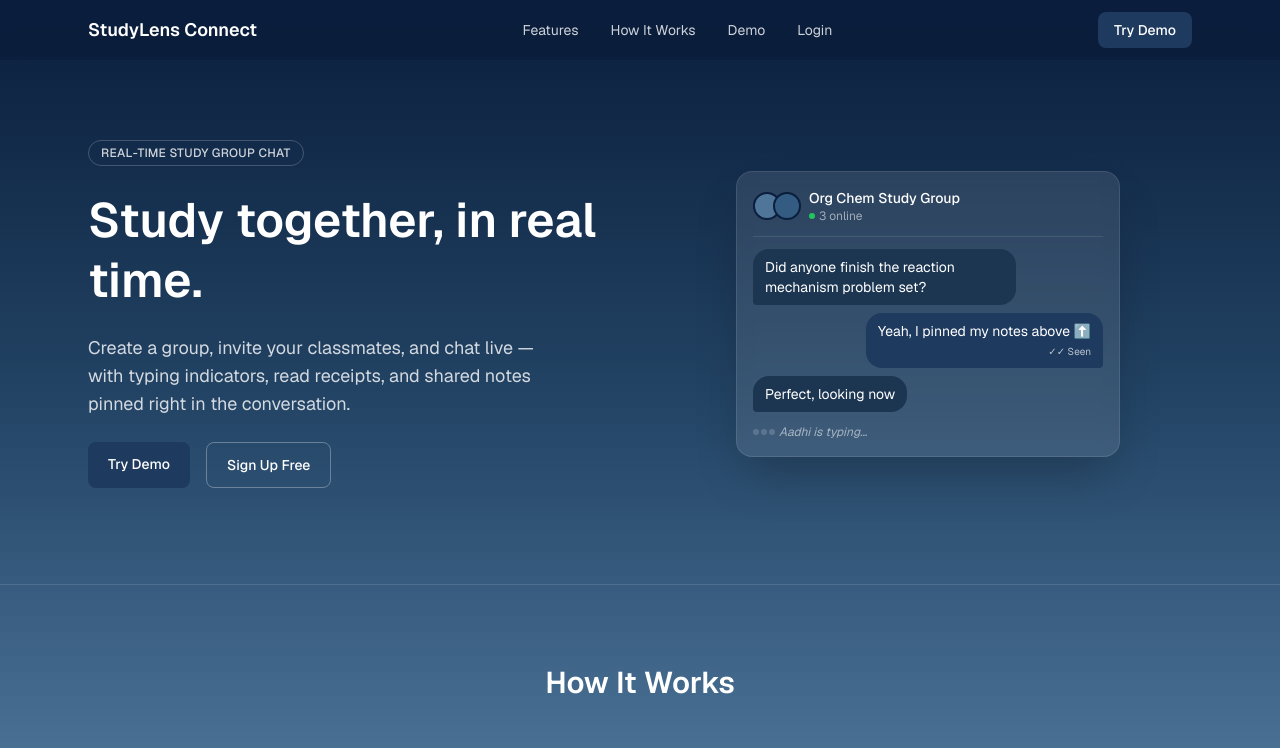
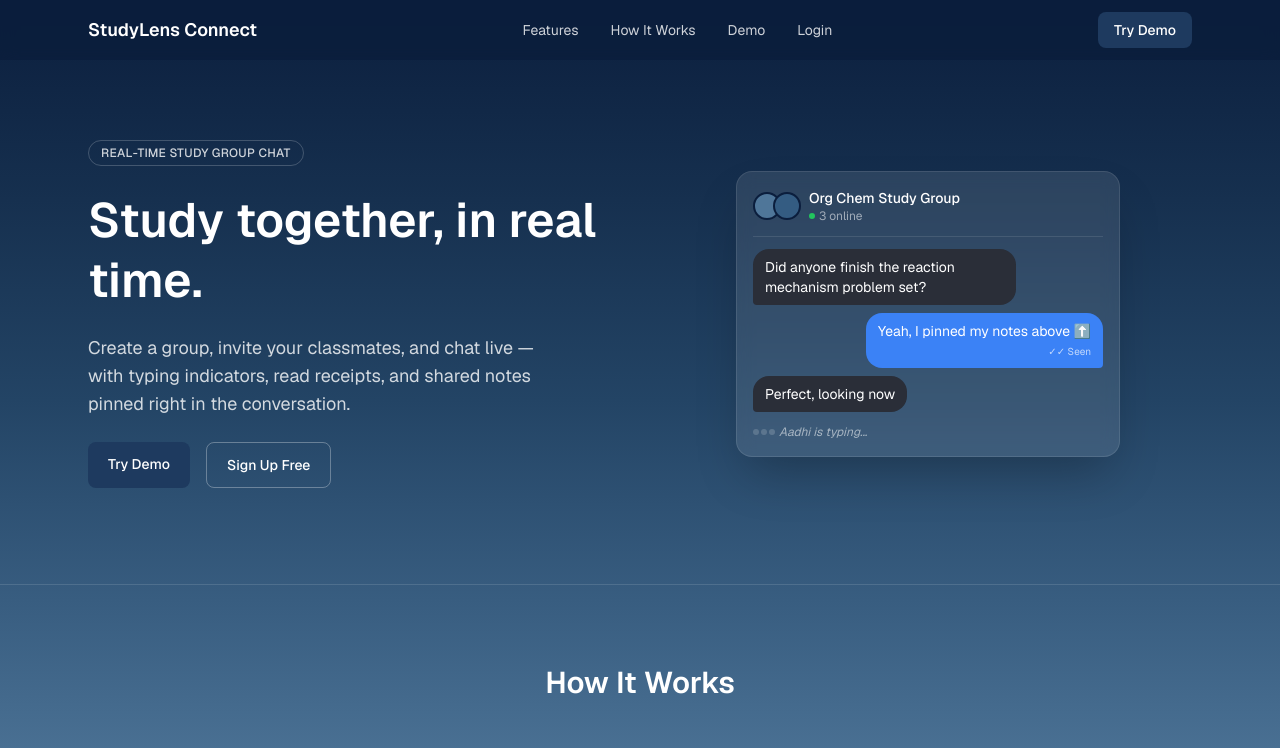
Before and after one commit to Aadhi153/studylens-connect, a Next.js app: page / in a window 1280 px wide. Shown: the top 748 px of the page. Built offline with nearby package versions, Linux system fonts and the light colour scheme.

Commit message:
feat: implement chat UI components, DM thread view, and application layout with global CSS styling

```diff
--- a/src/app/globals.css
+++ b/src/app/globals.css
@@ -14,16 +14,19 @@
   --landing-text-on-gradient: #ffffff;
   --landing-text-secondary-on-gradient: rgba(255, 255, 255, 0.8);
 
-  /* App/chat pages — same navy/blue system as the landing page */
+  /* App/chat pages — same navy/blue system as the landing page.
+     Panel-level shade hierarchy (darkest -> lightest): rail < list/header/input < content. */
   --app-bg: #0b1e3d;
-  --app-bg-elevated: rgba(255, 255, 255, 0.04);
-  --app-rail-bg: #071527;
-  --app-card-bg: #16304f;
+  --app-bg-elevated: #141d33;
+  --app-rail-bg: #0f1729;
+  --app-card-bg: #141d33;
+  --app-content-bg: #1a2540;
   --app-border: rgba(255, 255, 255, 0.1);
   --app-accent: #2171b5;
   --app-accent-hover: #375c8c;
-  --app-bubble-self: #1e3a5f;
-  --app-bubble-other: #1c3652;
+  --app-unread: #f59e0b;
+  --app-bubble-self: #3b82f6;
+  --app-bubble-other: #2a2e38;
   --app-text-primary: #ffffff;
   --app-text-secondary: rgba(255, 255, 255, 0.55);
 
@@ -41,13 +44,21 @@
   --online: #22c55e;
   --danger: #ef4444;
 
-  /* Group avatar tints */
+  /* Group avatar tints (landing page mockup only) */
   --tint-1: #1e3a5f;
   --tint-2: #345c82;
   --tint-3: #4f7699;
   --tint-4: #7fa3bf;
   --tint-5: #6baed6;
   --tint-6: #274d73;
+
+  /* Per-identity avatar palette — deterministically assigned by user/group id,
+     kept consistent across list rows, chat headers, and message bubbles. */
+  --avatar-1: #3b82f6;
+  --avatar-2: #14b8a6;
+  --avatar-3: #8b5cf6;
+  --avatar-4: #f59e0b;
+  --avatar-5: #f43f5e;
 }
 
 @theme inline {
@@ -59,9 +70,11 @@
   --color-app-bg-elevated: var(--app-bg-elevated);
   --color-app-rail-bg: var(--app-rail-bg);
   --color-app-card: var(--app-card-bg);
+  --color-app-content-bg: var(--app-content-bg);
   --color-app-border: var(--app-border);
   --color-app-accent: var(--app-accent);
   --color-app-accent-hover: var(--app-accent-hover);
+  --color-app-unread: var(--app-unread);
   --color-app-bubble-self: var(--app-bubble-self);
   --color-app-bubble-other: var(--app-bubble-other);
   --color-app-text-primary: var(--app-text-primary);
@@ -84,6 +97,12 @@
   --color-tint-4: var(--tint-4);
   --color-tint-5: var(--tint-5);
   --color-tint-6: var(--tint-6);
+
+  --color-avatar-1: var(--avatar-1);
+  --color-avatar-2: var(--avatar-2);
+  --color-avatar-3: var(--avatar-3);
+  --color-avatar-4: var(--avatar-4);
+  --color-avatar-5: var(--avatar-5);
 
   --font-sans: var(--font-geist-sans);
   --font-mono: var(--font-geist-mono);
@@ -599,6 +618,12 @@ body {
 .groups-page-bg {
   background: var(--landing-gradient);
   background-attachment: fixed;
+}
+
+/* Hairline zone separator between icon rail / list panel / content area —
+   reinforces the panel shade hierarchy without a harsh border. */
+.panel-divider-right {
+  border-right: 0.5px solid rgba(255, 255, 255, 0.06);
 }
 
 /* /settings — same gradient wash as .groups-page-bg; nav/cards float on top
--- a/src/components/chat/ChatHeader.tsx
+++ b/src/components/chat/ChatHeader.tsx
@@ -57,11 +57,11 @@ export function ChatHeader({
 
         <div className="ml-auto flex items-center gap-1">
           <div className="mr-1 hidden -space-x-2 sm:flex">
-            {memberProfiles.slice(0, 4).map((p, i) => (
+            {memberProfiles.slice(0, 4).map((p) => (
               <PresenceAvatar
                 key={p.id}
                 name={p.displayName}
-                index={i}
+                id={p.id}
                 online={onlineIds.has(p.id)}
               />
             ))}
--- a/src/components/groups/GroupList.tsx
+++ b/src/components/groups/GroupList.tsx
@@ -6,6 +6,7 @@ import { usePathname, useSearchParams } from "next/navigation";
 import { Search, Plus, KeyRound, ArrowLeft, MessageSquare, FileText, Users, Settings } from "lucide-react";
 import { GroupRow } from "@/components/groups/GroupRow";
 import { formatRelativeTime } from "@/lib/format";
+import { avatarColorFor, getInitials } from "@/lib/avatarColor";
 import { MOCK_DM_THREADS } from "@/components/dm/mockDmData";
 import type { GroupPreview } from "@/components/groups/types";
 
@@ -75,8 +76,10 @@ function DmList({ filter }: { filter: string }) {
           href={`/groups?view=dms&dm=${thread.id}`}
           className="flex items-center gap-3 rounded-xl px-3 py-2.5 transition hover:bg-white/5"
         >
-          <div className="relative flex h-10 w-10 shrink-0 items-center justify-center rounded-full bg-tint-3 text-sm font-semibold text-white">
-            {thread.name.slice(0, 2).toUpperCase()}
+          <div
+            className={`relative flex h-10 w-10 shrink-0 items-center justify-center rounded-full text-sm font-semibold text-white ${avatarColorFor(thread.id)}`}
+          >
+            {getInitials(thread.name)}
             {thread.online && (
               <span className="absolute -bottom-0.5 -right-0.5 h-2.5 w-2.5 rounded-full border-2 border-app-bg-elevated bg-online" />
             )}
@@ -91,7 +94,7 @@ function DmList({ filter }: { filter: string }) {
             <div className="flex items-center justify-between gap-2">
               <p className="truncate text-xs text-app-text-secondary">{thread.lastMessage}</p>
               {thread.unreadCount > 0 && (
-                <span className="flex h-4 min-w-4 shrink-0 items-center justify-center rounded-full bg-app-accent px-1 text-[10px] font-semibold text-white">
+                <span className="flex h-4 min-w-4 shrink-0 items-center justify-center rounded-full bg-app-unread px-1 text-[10px] font-semibold text-app-rail-bg">
                   {thread.unreadCount}
                 </span>
               )}
@@ -123,7 +126,7 @@ export function GroupList({ groups }: { groups: GroupPreview[] }) {
 
   if (activeGroup) {
     return (
-      <div className="flex h-full w-[280px] shrink-0 flex-col border-r border-app-border bg-app-bg-elevated">
+      <div className="panel-divider-right flex h-full w-[280px] shrink-0 flex-col bg-app-bg-elevated">
         <GroupSubNav group={activeGroup} activeTab={activeTab} />
       </div>
     );
@@ -175,8 +178,8 @@ export function GroupList({ groups }: { groups: GroupPreview[] }) {
           </p>
         ) : (
           <div className="flex flex-col gap-1">
-            {filteredGroups.map((group, i) => (
-              <GroupRow key={group.id} group={group} index={i} active={group.id === activeGroupId} />
+            {filteredGroups.map((group) => (
+              <GroupRow key={group.id} group={group} active={group.id === activeGroupId} />
             ))}
           </div>
         )}
--- a/src/components/groups/GroupRow.tsx
+++ b/src/components/groups/GroupRow.tsx
@@ -4,17 +4,14 @@ import { useEffect, useState } from "react";
 import Link from "next/link";
 import { createClient } from "@/lib/supabase/client";
 import { formatRelativeTime } from "@/lib/format";
+import { avatarColorFor, getInitials } from "@/lib/avatarColor";
 import type { GroupPreview } from "@/components/groups/types";
-
-const tints = ["bg-tint-1", "bg-tint-2", "bg-tint-3", "bg-tint-4", "bg-tint-5", "bg-tint-6"];
 
 export function GroupRow({
   group,
-  index,
   active,
 }: {
   group: GroupPreview;
-  index: number;
   active: boolean;
 }) {
   const [onlineCount, setOnlineCount] = useState(0);
@@ -42,9 +39,9 @@ export function GroupRow({
       }`}
     >
       <div
-        className={`flex h-10 w-10 shrink-0 items-center justify-center rounded-full text-sm font-semibold text-white ${tints[index % tints.length]}`}
+        className={`flex h-10 w-10 shrink-0 items-center justify-center rounded-full text-sm font-semibold text-white ${avatarColorFor(group.id)}`}
       >
-        {group.name.slice(0, 2).toUpperCase()}
+        {getInitials(group.name)}
       </div>
       <div className="min-w-0 flex-1">
         <div className="flex items-center justify-between gap-2">
@@ -68,7 +65,7 @@ export function GroupRow({
               </span>
             )}
             {group.unreadCount > 0 && (
-              <span className="flex h-4 min-w-4 items-center justify-center rounded-full bg-app-accent px-1 text-[10px] font-semibold text-white">
+              <span className="flex h-4 min-w-4 items-center justify-center rounded-full bg-app-unread px-1 text-[10px] font-semibold text-app-rail-bg">
                 {group.unreadCount}
               </span>
             )}
```
